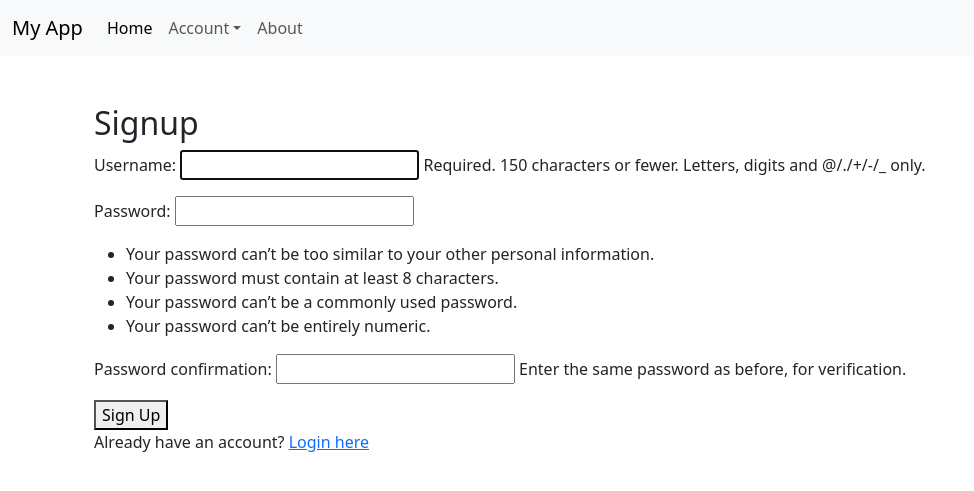
After one commit to dehongi/feed, a Django app: page /accounts/signup/ in a window 1280 px wide. The commit adds this page. Shown: the top 491 px of the page, without its empty margins (0-974 px from the left). Run offline with Django 5.2, Linux system fonts and the light colour scheme.

Commit message:
signup login

```diff
--- /dev/null
+++ b/accounts/urls.py
@@ -0,0 +1,7 @@
+from django.urls import path
+from .views import SignupView
+from django.contrib.auth.views import LogoutView
+
+urlpatterns = [
+    path("signup/", SignupView.as_view(), name="signup"),
+]
--- a/accounts/views.py
+++ b/accounts/views.py
@@ -1,3 +1,19 @@
-from django.shortcuts import render
+from django.urls import reverse_lazy
+from django.views.generic import CreateView
+from django.contrib.auth.forms import UserCreationForm
+from django.contrib.auth import login
+from django.shortcuts import redirect
+from django.contrib.auth.models import User
 
-# Create your views here.
+class SignupView(CreateView):
+    model = User
+    form_class = UserCreationForm
+    template_name = 'signup.html'  # Specify your template name
+    success_url = reverse_lazy('login')  # Redirect to login page after signup
+
+    def form_valid(self, form):
+        # Save the new user
+        user = form.save()
+        # Log the user in after successful signup
+        login(self.request, user)
+        return redirect(self.success_url)
--- a/django_project/settings.py
+++ b/django_project/settings.py
@@ -39,6 +39,7 @@ INSTALLED_APPS = [
     "django.contrib.staticfiles",
     # Local apps
     "feed.apps.FeedConfig",
+    "accounts.apps.AccountsConfig",
 ]
 
 MIDDLEWARE = [
--- a/django_project/urls.py
+++ b/django_project/urls.py
@@ -20,6 +20,7 @@ from django.urls import path, include
 
 urlpatterns = [
     path("admin/", admin.site.urls),
+    path("accounts/", include("accounts.urls")),
     path("accounts/", include("django.contrib.auth.urls")),
     path("", include("feed.urls", namespace="feed")),
 ]
--- a/templates/base.html
+++ b/templates/base.html
@@ -22,6 +22,26 @@
             <li class="nav-item">
               <a class="nav-link active" aria-current="page" href="{% url 'feed:post_list' %}">Home</a>
             </li>
+            <li class="nav-item dropdown">
+              <a class="nav-link dropdown-toggle" href="#" id="navbarDropdown" role="button" data-bs-toggle="dropdown" aria-expanded="false">Account</a>
+              <ul class="dropdown-menu" aria-labelledby="navbarDropdown">
+                {% if user.is_authenticated %}
+                  <li>
+                    <form id="logout-form" method="post" action="{% url 'logout' %}">
+                      {% csrf_token %}
+                      <button class="btn" type="submit">Logout</button>
+                    </form>
+                  </li>
+                {% else %}
+                  <li>
+                    <a class="dropdown-item" href="{% url 'login' %}">Login</a>
+                  </li>
+                  <li>
+                    <a class="dropdown-item" href="{% url 'signup' %}">Signup</a>
+                  </li>
+                {% endif %}
+              </ul>
+            </li>
             <li class="nav-item">
               <a class="nav-link" href="#">About</a>
             </li>
--- /dev/null
+++ b/templates/signup.html
@@ -0,0 +1,19 @@
+{% extends 'base.html' %}
+
+{% block title %}
+  Signup
+{% endblock %}
+
+{% block content %}
+  <div class="container mb-5 mt-5">
+    <h2>Signup</h2>
+    <form method="post">
+      {% csrf_token %}
+      {{ form.as_p }}
+      <button type="submit">Sign Up</button>
+    </form>
+    <p>
+      Already have an account? <a href="{% url 'login' %}">Login here</a>
+    </p>
+  </div>
+{% endblock %}
```
